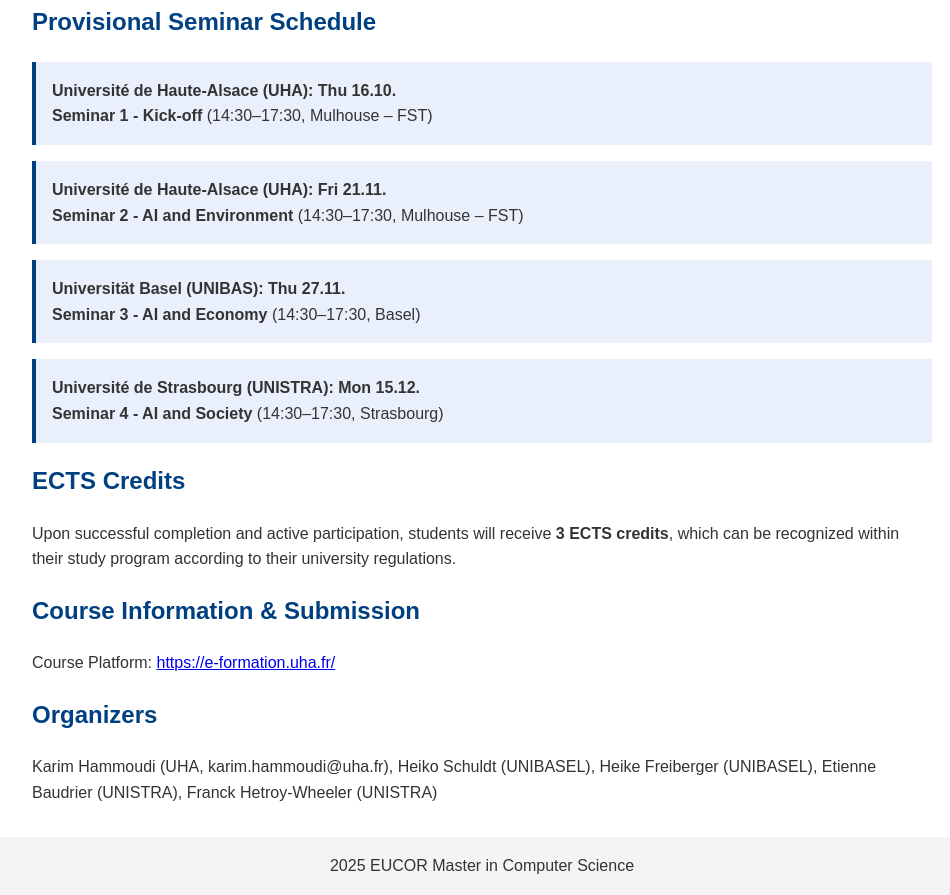
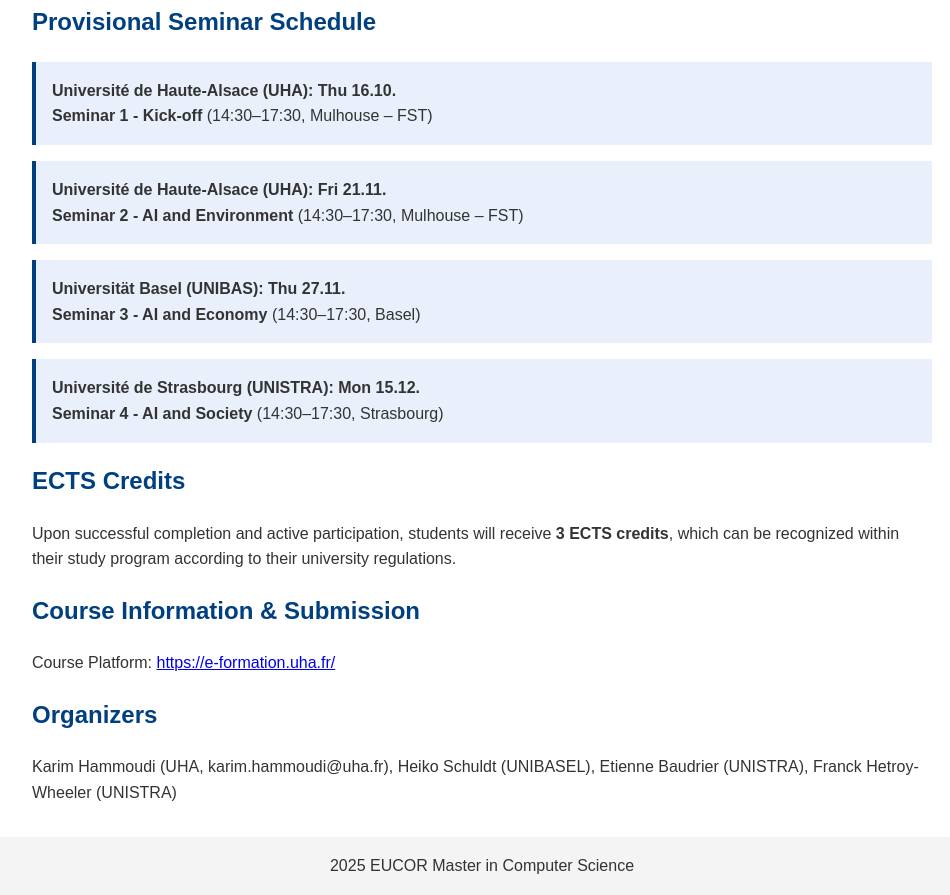
Before and after one commit to master-eucor/master-eucor.github.io, a plain HTML site: page computer-science/index.html in a window 1280 px wide. Shown: the part 491-1386 px from the top of the page, without its empty margins (158-1108 px from the left). Drawn offline with Linux system fonts and the light colour scheme.

Commit message:
Update index.html

```diff
--- a/computer-science/index.html
+++ b/computer-science/index.html
@@ -118,7 +118,7 @@
         <section>
             <h2>Organizers</h2>
 
-               Karim Hammoudi (UHA, karim.hammoudi@uha.fr), Heiko Schuldt (UNIBASEL), Heike Freiberger (UNIBASEL), Etienne Baudrier (UNISTRA), Franck Hetroy-Wheeler (UNISTRA)
+               Karim Hammoudi (UHA, karim.hammoudi@uha.fr), Heiko Schuldt (UNIBASEL), Etienne Baudrier (UNISTRA), Franck Hetroy-Wheeler (UNISTRA)
         </section>
     </main>
 
```
